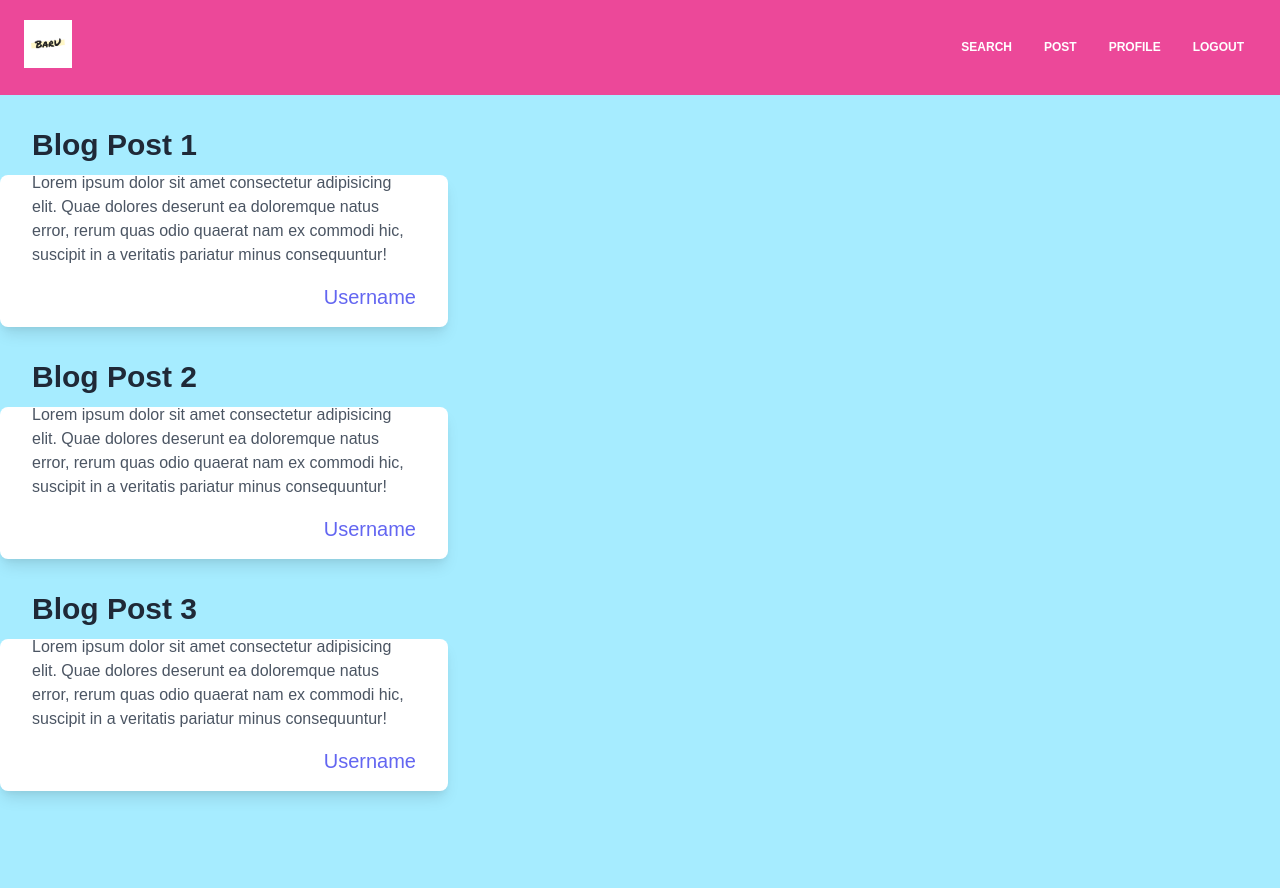
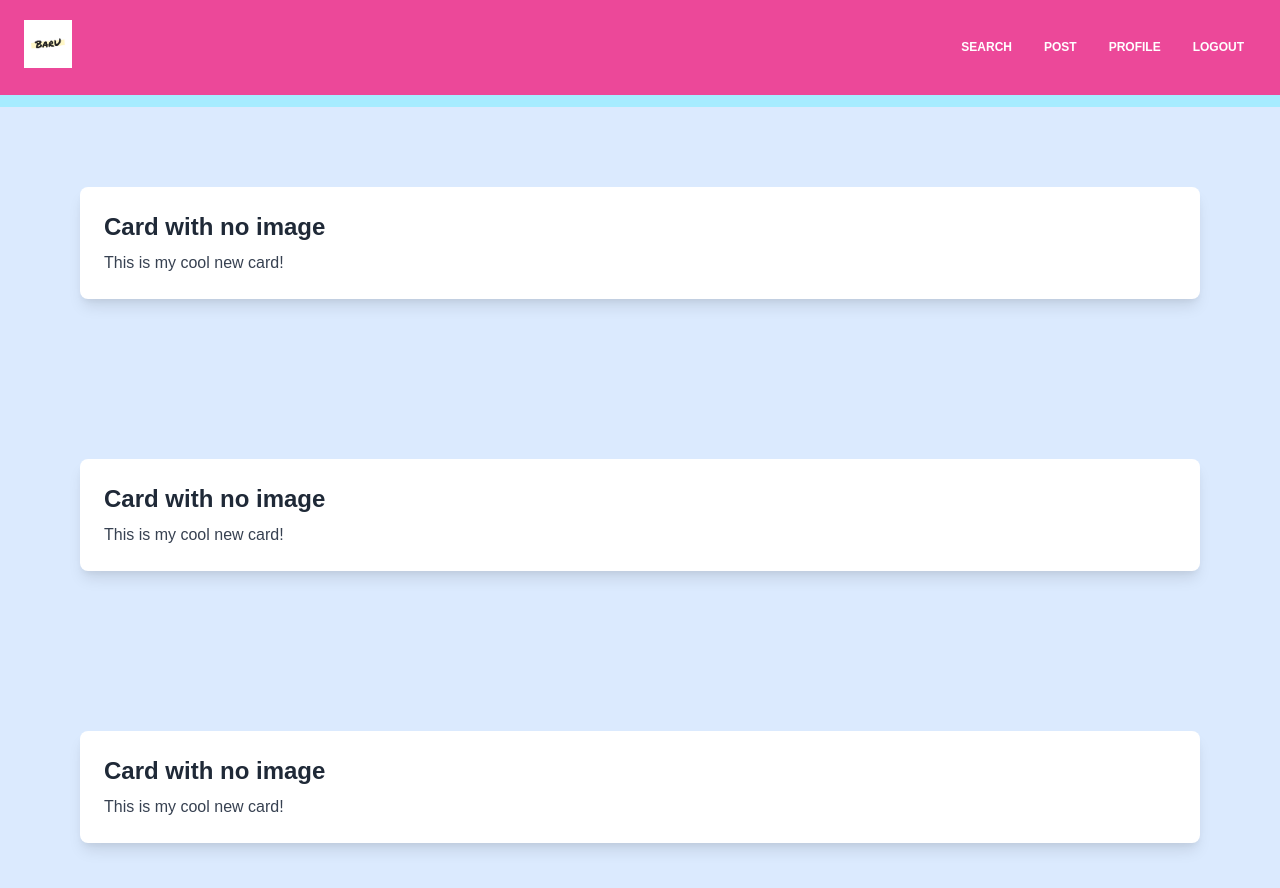
Before and after one commit to UseTheHill/BarU, a React (Create React App) app in the folder client/: page /profile in a window 1280 px wide. Shown: the top 888 px of the page. Built offline with nearby package versions, Linux system fonts and the light colour scheme; no server answers.

Commit message:
updated profile page

```diff
--- a/client/src/pages/ProfilePage/index.js
+++ b/client/src/pages/ProfilePage/index.js
@@ -4,40 +4,22 @@ import logo from "../../BarU-logo.png";
 function ProfilePageScreen () {
     return(
       <div>
-      <div class="max-w-md py-4 px-8 bg-white shadow-lg rounded-lg my-20">
-      <div class="flex justify-center md:justify-end -mt-16">
-
-      </div>
-      <div>
-        <h2 class="text-gray-800 text-3xl font-semibold">Blog Post 1</h2>
-        <p class="mt-2 text-gray-600">Lorem ipsum dolor sit amet consectetur adipisicing elit. Quae dolores deserunt ea doloremque natus error, rerum quas odio quaerat nam ex commodi hic, suscipit in a veritatis pariatur minus consequuntur!</p>
-      </div>
-      <div class="flex justify-end mt-4">
-        <a href="#" class="text-xl font-medium text-indigo-500">Username</a>
+      <div class="p-20 bg-blue-100">
+  <div class="bg-white p-6 rounded-lg shadow-lg">
+    <h2 class="text-2xl font-bold mb-2 text-gray-800">Card with no image</h2>
+    <p class="text-gray-700">This is my cool new card!</p>
   </div>
 </div>
-          <div class="max-w-md py-4 px-8 bg-white shadow-lg rounded-lg my-20">
-      <div class="flex justify-center md:justify-end -mt-16">
-
-      </div>
-      <div>
-        <h2 class="text-gray-800 text-3xl font-semibold">Blog Post 2</h2>
-        <p class="mt-2 text-gray-600">Lorem ipsum dolor sit amet consectetur adipisicing elit. Quae dolores deserunt ea doloremque natus error, rerum quas odio quaerat nam ex commodi hic, suscipit in a veritatis pariatur minus consequuntur!</p>
-      </div>
-      <div class="flex justify-end mt-4">
-        <a href="#" class="text-xl font-medium text-indigo-500">Username</a>
+<div class="p-20 bg-blue-100">
+  <div class="bg-white p-6 rounded-lg shadow-lg">
+    <h2 class="text-2xl font-bold mb-2 text-gray-800">Card with no image</h2>
+    <p class="text-gray-700">This is my cool new card!</p>
   </div>
 </div>
-          <div class="max-w-md py-4 px-8 bg-white shadow-lg rounded-lg my-20">
-      <div class="flex justify-center md:justify-end -mt-16">
-
-      </div>
-      <div>
-        <h2 class="text-gray-800 text-3xl font-semibold">Blog Post 3</h2>
-        <p class="mt-2 text-gray-600">Lorem ipsum dolor sit amet consectetur adipisicing elit. Quae dolores deserunt ea doloremque natus error, rerum quas odio quaerat nam ex commodi hic, suscipit in a veritatis pariatur minus consequuntur!</p>
-      </div>
-      <div class="flex justify-end mt-4">
-        <a href="#" class="text-xl font-medium text-indigo-500">Username</a>
+<div class="p-20 bg-blue-100">
+  <div class="bg-white p-6 rounded-lg shadow-lg">
+    <h2 class="text-2xl font-bold mb-2 text-gray-800">Card with no image</h2>
+    <p class="text-gray-700">This is my cool new card!</p>
   </div>
 </div>
           </div>
```
Lines whose indentation alone changed are shown as unchanged.
